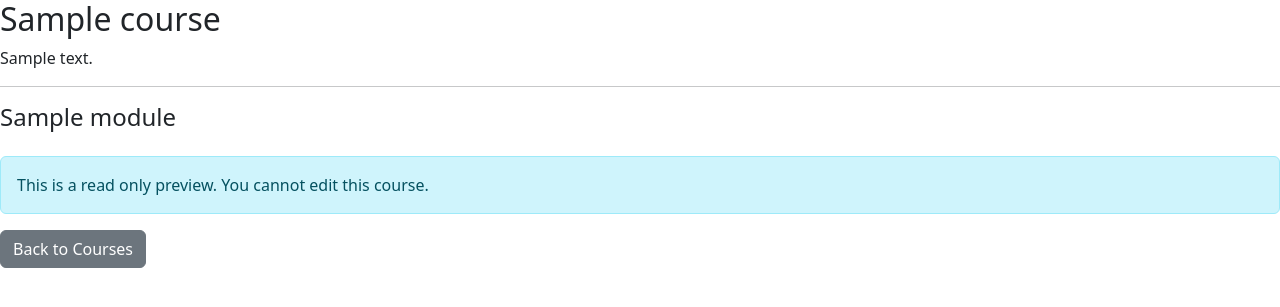
After one commit to shushilshah/learning_ms_django, a Django app: template templates/teacher/course_preview.html in a window 1280 px wide. The commit adds this page. Shown: the top 307 px of the page. Run offline with Django 5.2, Linux system fonts and the light colour scheme; the template is opened without the code that fills it: most values are stand-ins (such as "Sample title", 1, 10 or a date in 2020).

Commit message:
teacher view course button redirected successfully and enable preview course for non related teacher

```diff
--- /dev/null
+++ b/templates/teacher/course_preview.html
@@ -0,0 +1,43 @@
+<!DOCTYPE html>
+<html lang="en">
+<head>
+    <meta charset="UTF-8">
+    <meta name="viewport" content="width=device-width, initial-scale=1.0">
+    <title>Document</title>
+    <link
+      href="https://cdn.jsdelivr.net/npm/bootstrap@5.3.8/dist/css/bootstrap.min.css"
+      rel="stylesheet"
+      crossorigin="anonymous"
+    />
+    <link
+      href="https://fonts.googleapis.com/css2?family=Poppins:wght@300;400;600&display=swap"
+      rel="stylesheet"
+    />
+</head>
+<body>
+    <h2>{{course.title}}</h2>
+<p>{{course.description}}</p>
+
+<hr>
+
+{% for module in modules %}
+<h4>{{module.title}}</h4>
+
+<ul>
+    {% for lesson in module.lessons.all %}
+    {% if lesson.is_published %}
+    <li>{{lesson.title}}</li>
+    {% endif %}
+    {% empty %}
+    <li>No lessons</li>
+    {% endfor %}
+</ul>
+{% endfor %}
+
+<div class="alert alert-info mt-4">
+    This is a read only preview. You cannot edit this course.
+</div>
+
+<a href="{% url 'course_list' %}" class="btn btn-secondary">Back to Courses</a>
+</body>
+</html>
```
Also changed, not shown: templates/course/course_list.html (+8 -1 lines).
